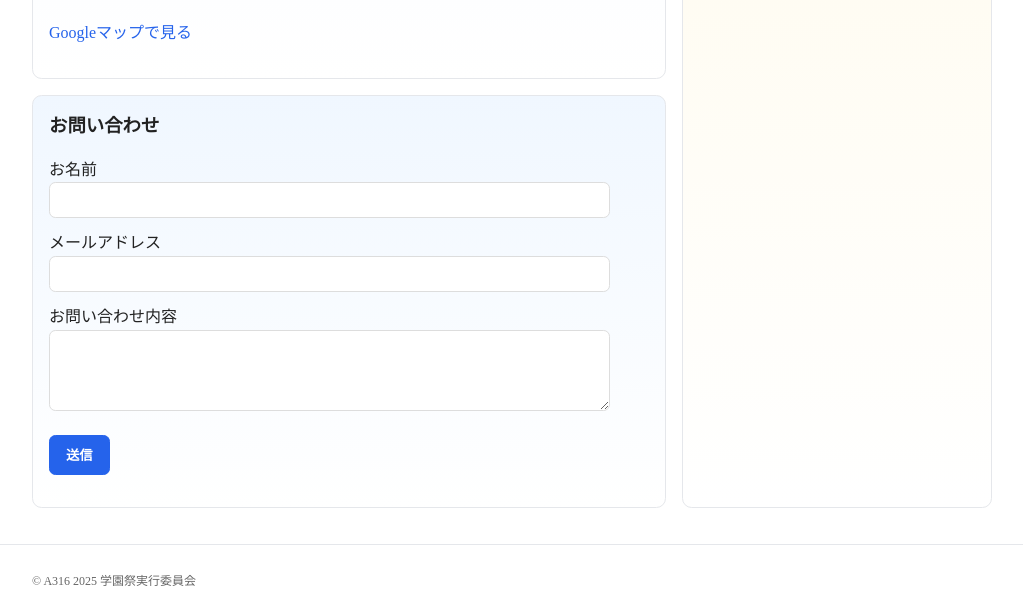
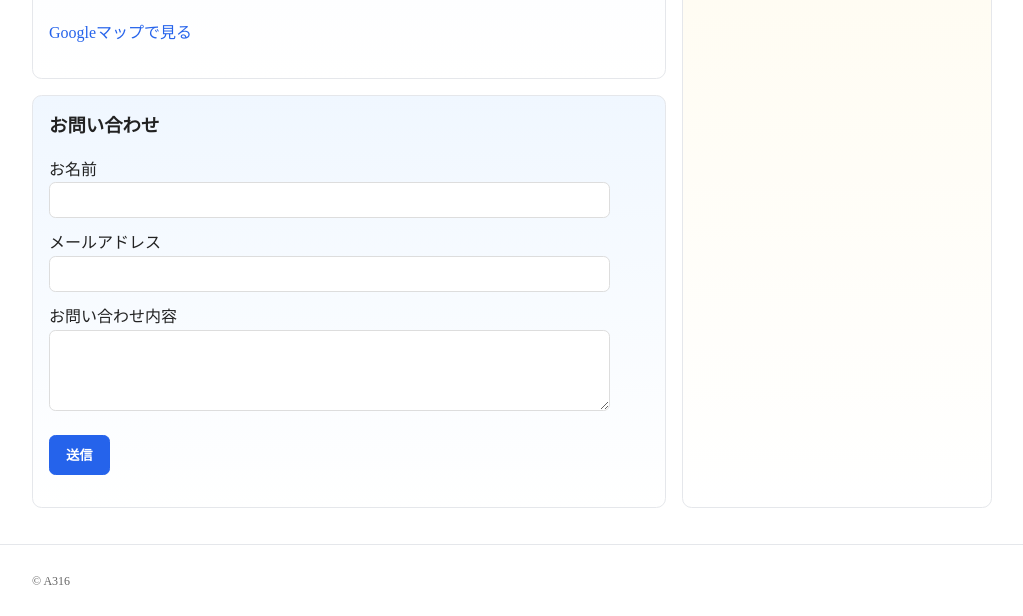
Before and after one commit to 23aha217-max/Web, a plain HTML site: page index.html in a window 1280 px wide. Shown: the part 1747-2363 px from the top of the page, without its empty margins (128-1151 px from the left). Drawn offline with Linux system fonts and the light colour scheme.

Commit message:
Update index.html
footerの部分を修正

```diff
--- a/index.html
+++ b/index.html
@@ -104,7 +104,8 @@
     </main>
 
     <footer role="contentinfo">
-        <div class="container"><small>&copy; A316 2025 学園祭実行委員会</small></div>
+        <div class="container"><small>&copy; A316</small></div>
     </footer>
 </body>
+
 </html>
```
